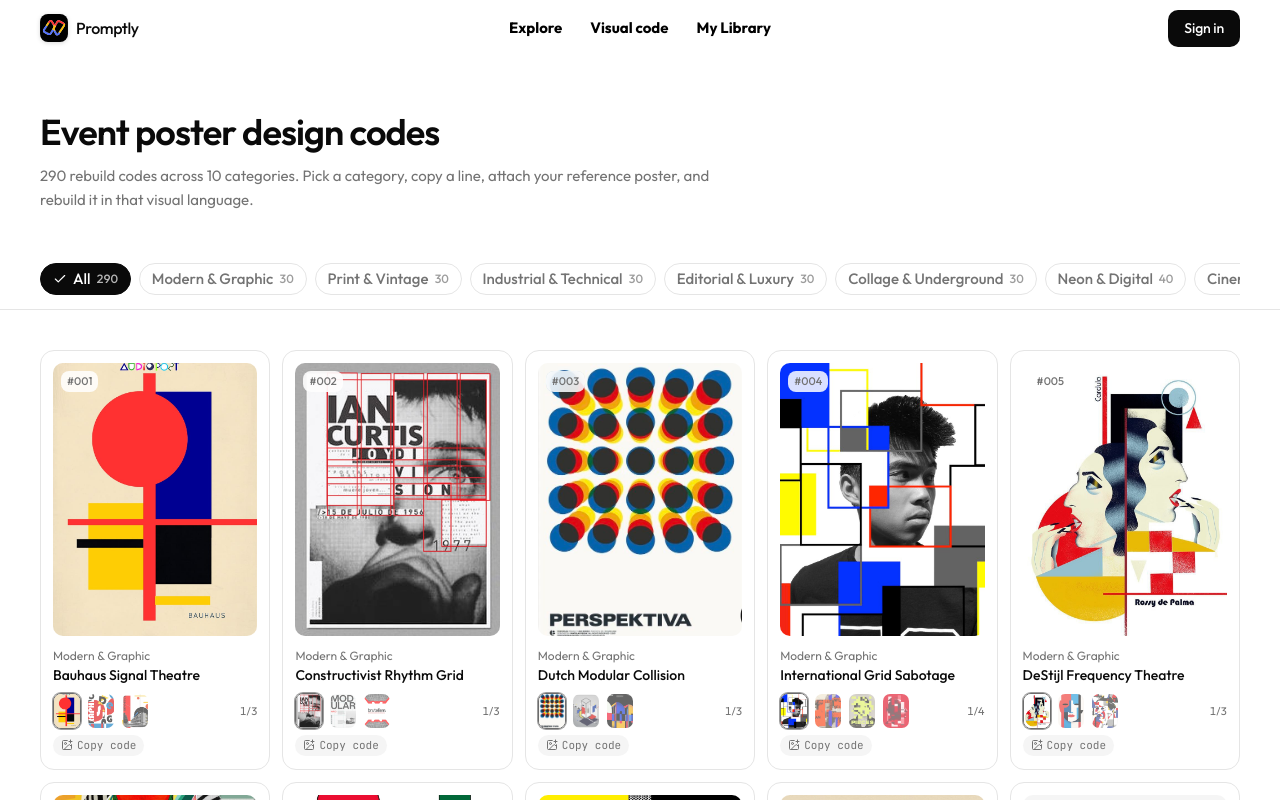
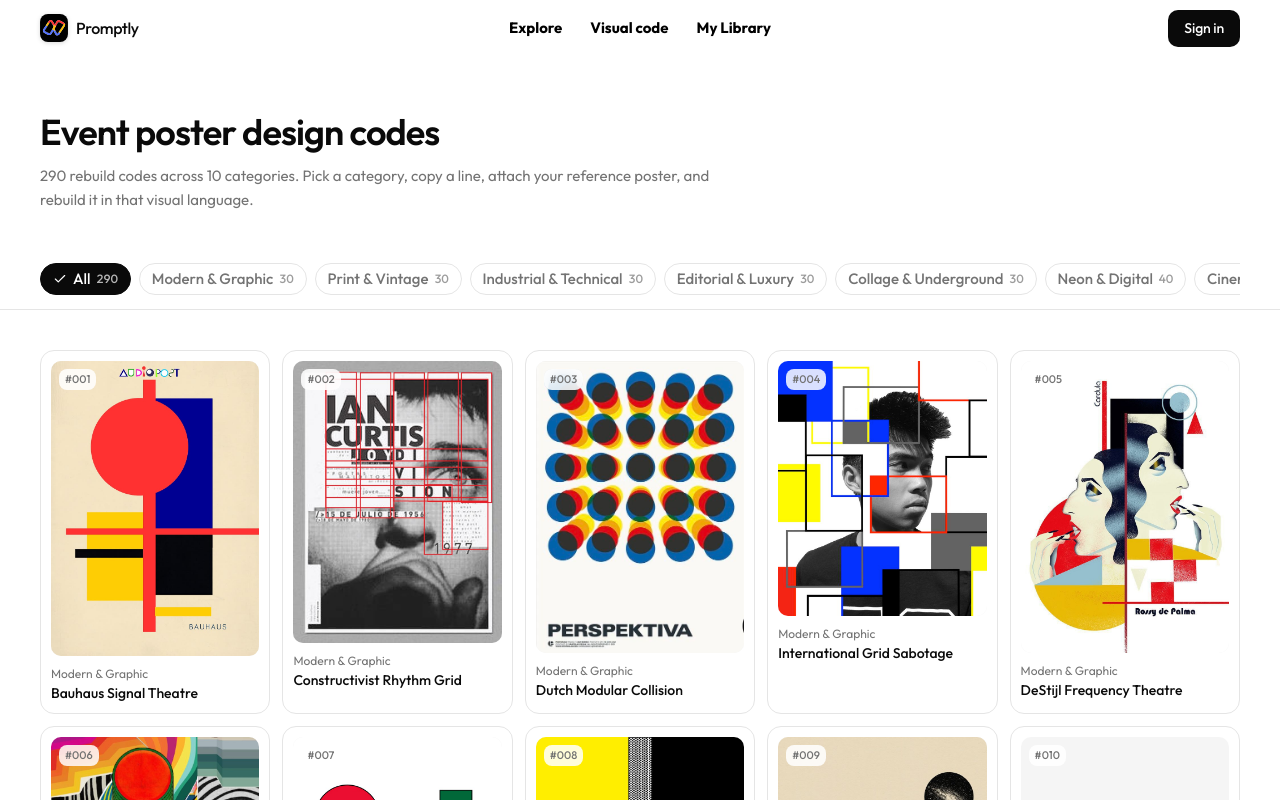
Before and after one commit to DavidWilson895/Promptly, a Next.js app: page /visual-code in a window 1280 px wide. Shown: the top 800 px of the page. Built offline with nearby package versions, Linux system fonts and the light colour scheme; a web font is replaced by a local one.

Commit message:
feat: clean image-tile cards with true aspect ratio, drop copy pill and ref strip from cards

```diff
--- a/src/components/visual-code-card.tsx
+++ b/src/components/visual-code-card.tsx
@@ -1,10 +1,8 @@
 "use client";
 
-import { useState } from "react";
 import { ImagePlus } from "lucide-react";
 
-import { cn } from "@/lib/utils";
-import { categoryOf, groupName, type VisualCode } from "@/lib/visual-codes";
+import { categoryOf, type VisualCode } from "@/lib/visual-codes";
 
 export function VisualCodeCard({
   code,
@@ -13,27 +11,25 @@
   code: VisualCode;
   onOpen: (code: VisualCode) => void;
 }) {
-  const [active, setActive] = useState(0);
-
   const images = code.images.length > 0 ? code.images : code.image ? [code.image] : [];
-  const src = images[active] ?? "";
+  const src = images[0] ?? "";
 
   return (
     <div
-      className="group relative flex flex-col gap-3 rounded-xl border bg-card p-3 transition-colors hover:border-foreground/30 hover:bg-muted/40"
+      className="group relative flex flex-col gap-2.5 rounded-xl border bg-card p-2.5 transition-colors hover:border-foreground/30 hover:bg-muted/40"
       onClick={() => onOpen(code)}
     >
-      <div className="relative aspect-[3/4] w-full overflow-hidden rounded-lg bg-muted">
+      <div className="relative w-full overflow-hidden rounded-lg bg-muted">
         {src ? (
           // eslint-disable-next-line @next/next/no-img-element
           <img
             src={src}
             alt={code.title}
             loading="lazy"
-            className="h-full w-full object-cover transition-transform duration-300 group-hover:scale-105"
+            className="h-auto w-full object-contain transition-transform duration-300 group-hover:scale-[1.03]"
           />
         ) : (
-          <div className="flex h-full w-full flex-col items-center justify-center gap-2 text-muted-foreground">
+          <div className="flex aspect-[3/4] w-full flex-col items-center justify-center gap-2 text-muted-foreground">
             <ImagePlus className="size-6" />
             <span className="text-xs">Ref image pending</span>
           </div>
@@ -46,37 +42,6 @@
       <div>
         <p className="text-xs text-muted-foreground">{categoryOf(code)}</p>
         <p className="mt-0.5 text-sm font-medium leading-snug">{code.title}</p>
-        {images.length > 1 ? (
-          <div className="mt-2 flex items-center gap-1.5">
-            {images.map((img, i) => (
-              <button
-                key={img}
-                type="button"
-                onClick={(e) => {
-                  e.stopPropagation();
-                  setActive(i);
-                }}
-                className={cn(
-                  "h-9 w-7 overflow-hidden rounded-md border transition-all",
-                  i === active
-                    ? "border-foreground/60 ring-1 ring-foreground/40"
-                    : "border-transparent opacity-60 hover:opacity-100"
-                )}
-                title={`Reference ${i + 1}`}
-              >
-                {/* eslint-disable-next-line @next/next/no-img-element */}
-                <img src={img} alt="" loading="lazy" className="h-full w-full object-cover" />
-              </button>
-            ))}
-            <span className="ml-auto text-[11px] tabular-nums text-muted-foreground">
-              {active + 1}/{images.length}
-            </span>
-          </div>
-        ) : null}
-        <p className="mt-1.5 inline-flex items-center gap-1 rounded-full bg-muted px-2 py-0.5 font-mono text-[11px] text-muted-foreground">
-          <ImagePlus className="size-3" aria-hidden="true" />
-          Copy code
-        </p>
       </div>
     </div>
   );
```
